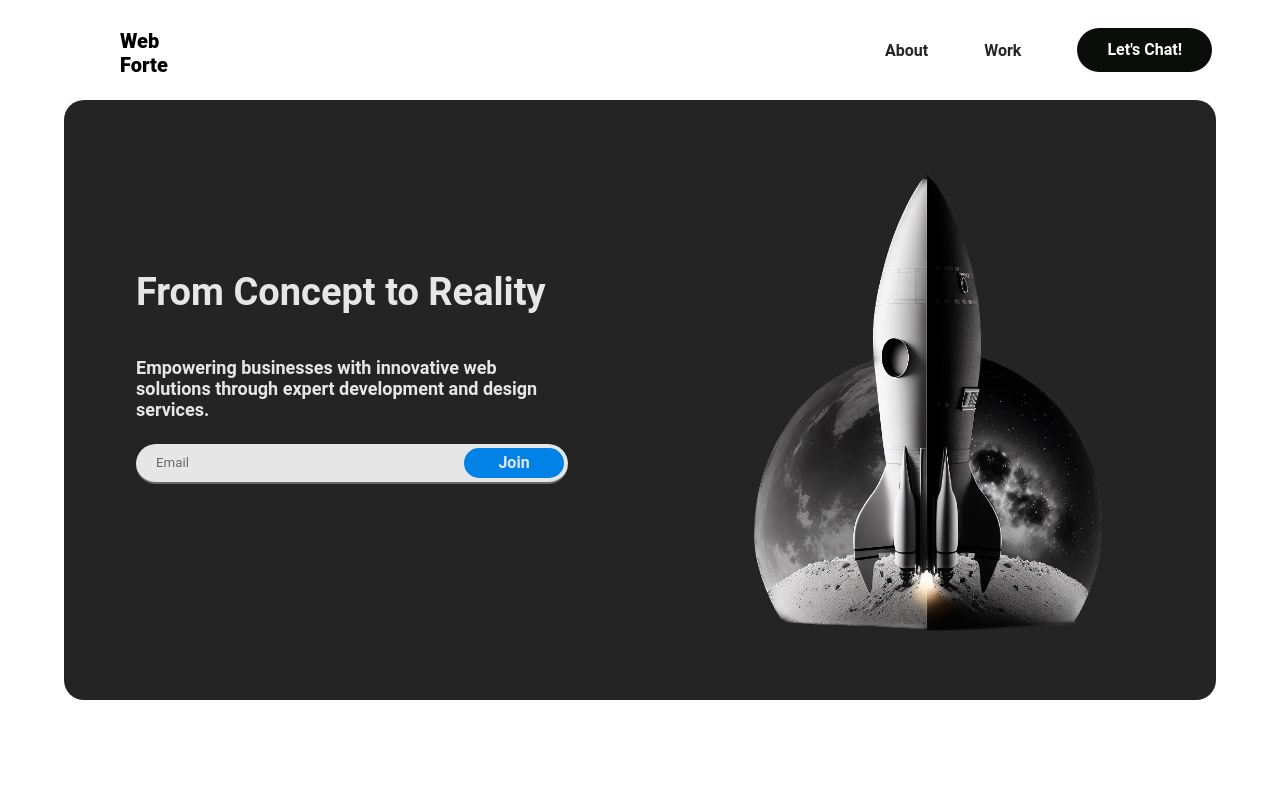
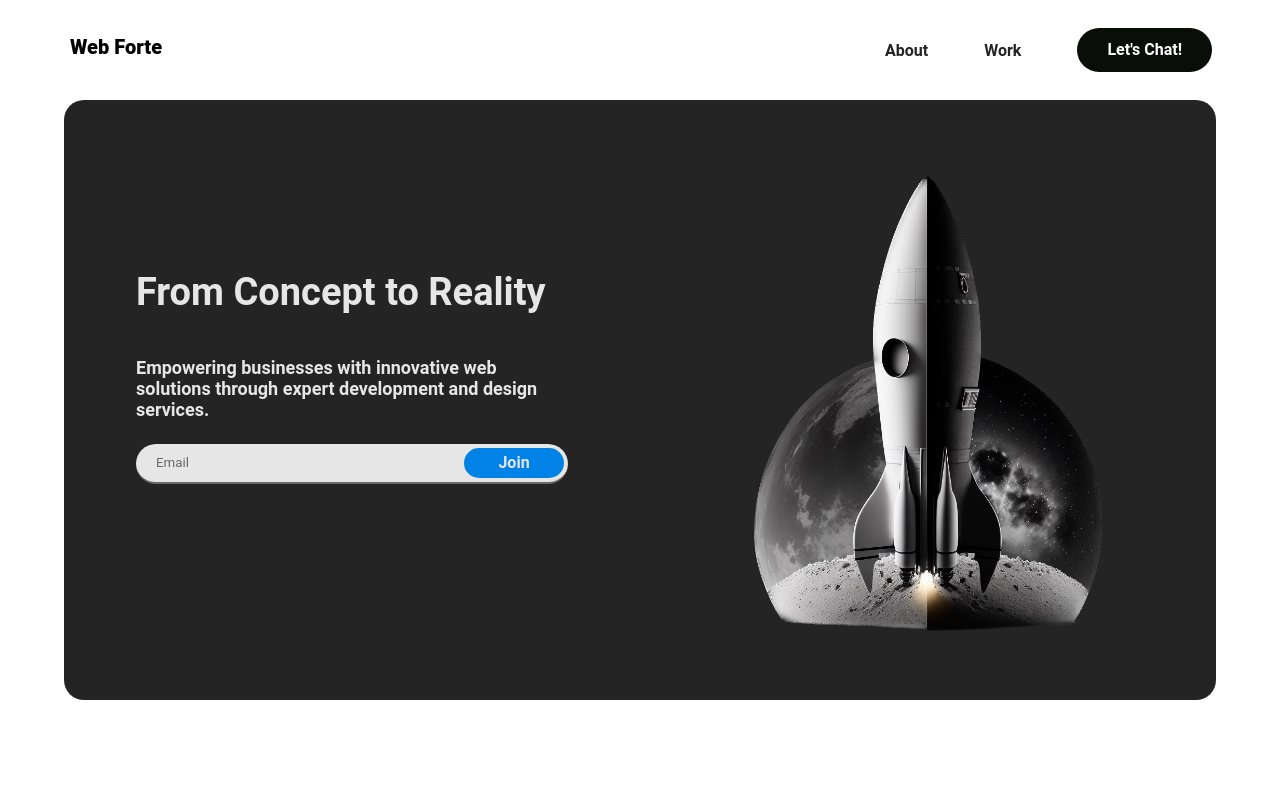
Before and after one commit to AAli02/web-f2, a React (Create React App) app: page / in a window 1280 px wide. Shown: the top 800 px of the page. Built offline with nearby package versions, Linux system fonts and the light colour scheme.

Commit message:
nav logo

```diff
--- a/src/components/Nav/Nav.css
+++ b/src/components/Nav/Nav.css
@@ -117,7 +117,6 @@ nav {
 }
 
 #personal_logo {
-  padding-left: 80px;
+  padding-left: 30px;
   font-size: 20px;
-  margin-top: -10%;
 }
```
